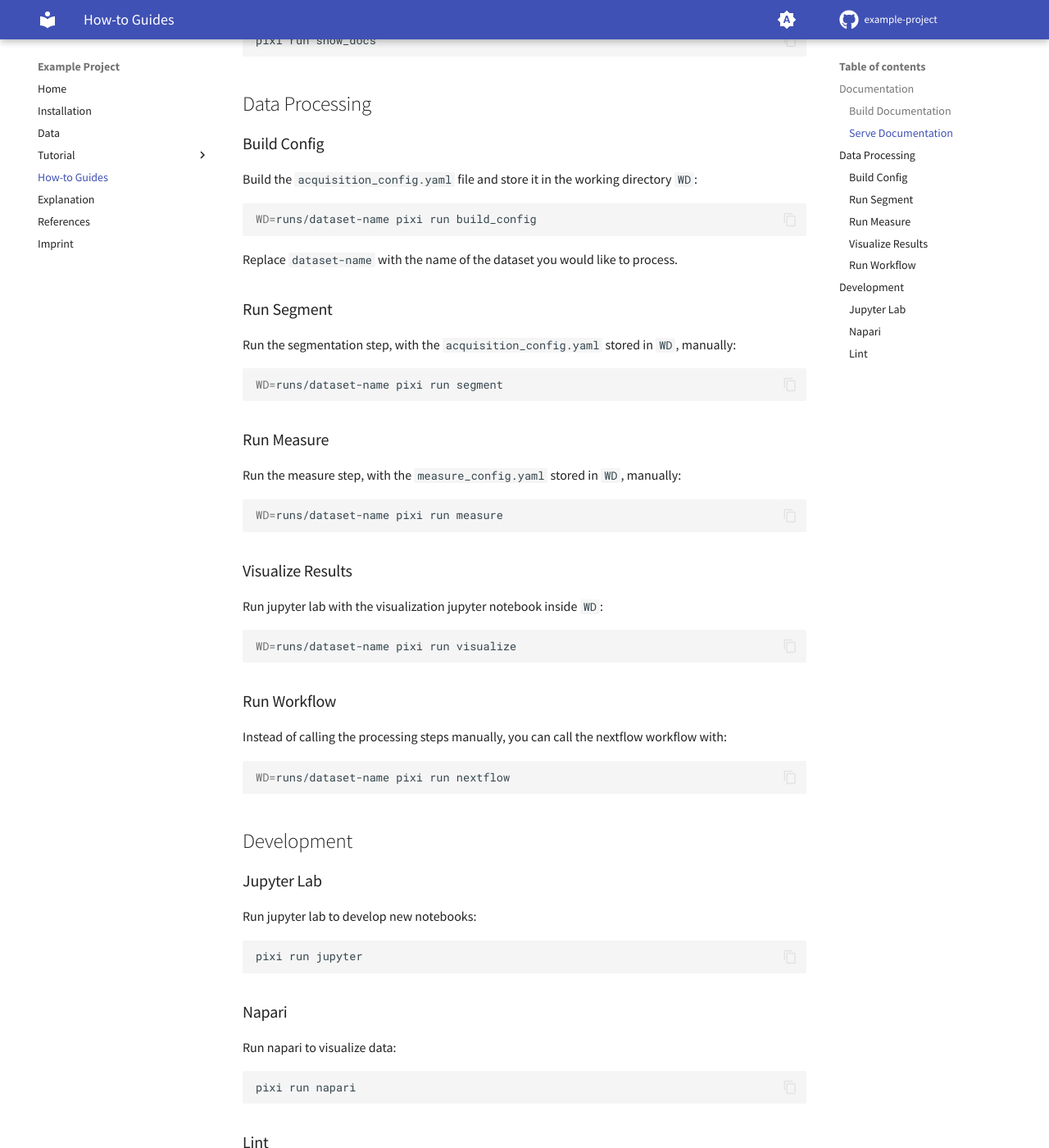
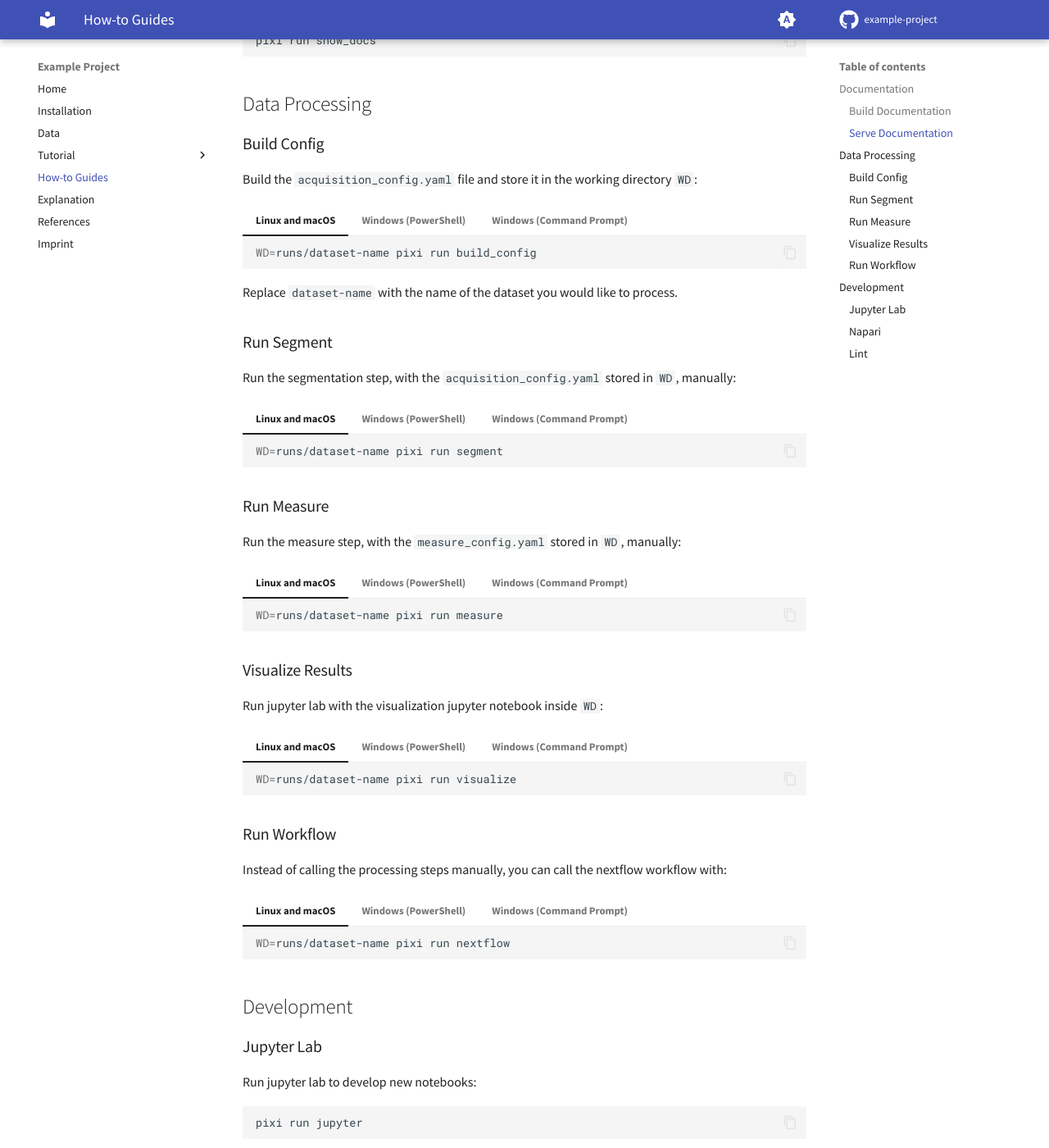
Before and after one commit to fmi-faim/example-project, an MkDocs documentation site: the page built from docs/how_to/guides.md, in a window 1280 px wide and 1400 px high, scrolled down 669 px. Shown: the whole window at 82% size. Built offline with MkDocs 1.6.1 and Material for MkDocs 9.7.7, drawn with Linux system fonts in a browser that asks for light colours; comment, search, counter and statistics services are not loaded.

Commit message:
Add tabs with code alternatives for Windows

````diff
--- a/docs/how_to/guides.md
+++ b/docs/how_to/guides.md
@@ -20,35 +20,111 @@ pixi run show_docs
 ## Data Processing
 ### Build Config
 Build the `acquisition_config.yaml` file and store it in the working directory `WD`:
-```bash
-WD=runs/dataset-name pixi run build_config
-```
+
+=== "Linux and macOS"
+
+    ```bash
+    WD=runs/dataset-name pixi run build_config
+    ```
+
+=== "Windows (PowerShell)"
+
+    ```powershell
+    $env:WD='runs/dataset-name'; pixi run build_config
+    ```
+
+=== "Windows (Command Prompt)"
+
+    ```cmd
+    set WD=runs/dataset-name
+    pixi run build_config
+    ```
+
 
 Replace `dataset-name` with the name of the dataset you would like to process.
 
 ### Run Segment
 Run the segmentation step, with the `acquisition_config.yaml` stored in `WD`, manually:
-```bash
-WD=runs/dataset-name pixi run segment
-```
+
+=== "Linux and macOS"
+
+    ```bash
+    WD=runs/dataset-name pixi run segment
+    ```
+
+=== "Windows (PowerShell)"
+
+    ```powershell
+    $env:WD='runs/dataset-name'; pixi run segment
+    ```
+
+=== "Windows (Command Prompt)"
+
+    ```cmd
+    set WD=runs/dataset-name
+    pixi run segment
+    ```
 
 ### Run Measure
 Run the measure step, with the `measure_config.yaml` stored in `WD`, manually:
-```bash
-WD=runs/dataset-name pixi run measure
-```
+
+=== "Linux and macOS"
+
+    ```bash
+    WD=runs/dataset-name pixi run measure
+    ```
+
+=== "Windows (PowerShell)"
+
+    ```powershell
+    $env:WD='runs/dataset-name'; pixi run measure
+    ```
+
+=== "Windows (Command Prompt)"
+
+    ```cmd
+    set WD=runs/dataset-name
+    pixi run measure
+    ```
 
 ### Visualize Results
 Run jupyter lab with the visualization jupyter notebook inside `WD`:
-```bash
-WD=runs/dataset-name pixi run visualize
-```
+
+=== "Linux and macOS"
+
+    ```bash
+    WD=runs/dataset-name pixi run visualize
+    ```
+
+=== "Windows (PowerShell)"
+
+    ```powershell
+    $env:WD='runs/dataset-name'; pixi run visualize
+    ```
+
+=== "Windows (Command Prompt)"
+
+    ```cmd
+    set WD=runs/dataset-name
+    pixi run visualize
+    ```
 
 ### Run Workflow
 Instead of calling the processing steps manually, you can call the nextflow workflow with:
-```bash
-WD=runs/dataset-name pixi run nextflow
-```
+
+=== "Linux and macOS"
+
+    ```bash
+    WD=runs/dataset-name pixi run nextflow
+    ```
+
+=== "Windows (PowerShell)"
+
+    Nextflow is not available on Windows.
+
+=== "Windows (Command Prompt)"
+
+    Nextflow is not available on Windows.
 
 ## Development
 ### Jupyter Lab
--- a/mkdocs.yml
+++ b/mkdocs.yml
@@ -47,6 +47,7 @@ theme:
     - navigation.footer
     - header.autohide
     - content.code.copy
+    - content.tabs.link
   shortcuts:
     help: 191    # ?
     next: 78     # n
@@ -83,6 +84,8 @@ markdown_extensions:
   - pymdownx.inlinehilite
   - pymdownx.snippets
   - pymdownx.superfences
+  - pymdownx.tabbed:
+      alternate_style: true
   - md_in_html
   - markdown_include.include
   - def_list
````
Also changed, not shown: docs/tutorial/run_processing_steps.md (+76 -12 lines).
